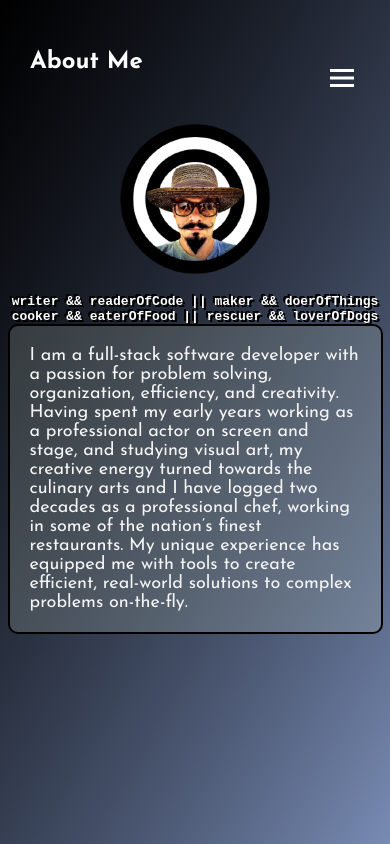
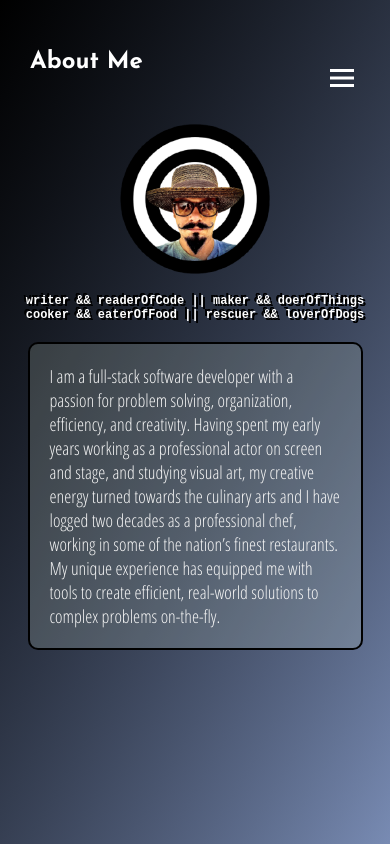
Before and after one commit to JohnnyMohawk/jna-dev-portfolio, a React (Create React App) app: page /about-me in a window 390 px wide. Built offline with nearby package versions, Linux system fonts and the light colour scheme.

Commit message:
change font on bio

```diff
--- a/public/index.html
+++ b/public/index.html
@@ -14,6 +14,9 @@
     <link rel="preconnect" href="https://fonts.googleapis.com">
     <link rel="preconnect" href="https://fonts.gstatic.com" crossorigin>
     <link href="https://fonts.googleapis.com/css2?family=Josefin+Sans:wght@400;700&display=swap" rel="stylesheet">
+    <link rel="preconnect" href="https://fonts.googleapis.com">
+<link rel="preconnect" href="https://fonts.gstatic.com" crossorigin>
+<link href="https://fonts.googleapis.com/css2?family=Open+Sans+Condensed:wght@300&display=swap" rel="stylesheet">
     <title>John Nelson-Alden</title>
   </head>
   <body>
--- a/src/index.css
+++ b/src/index.css
@@ -260,6 +260,7 @@ svg {
   margin-left: auto;
   margin-right: auto;
   font-size: 24px;
+  font-family: 'Open Sans Condensed', sans-serif;
   padding: 20px;
   color: whitesmoke;
   background-color: rgba(193, 207, 192, 0.2);
@@ -361,6 +362,13 @@ svg {
 
 }
 
+@media (max-width: 640px) {
+  .bio {
+    width: 500px;
+    /* font-size: 18px; */
+  }
+}
+
 @media (max-width: 500px) {
   .menu-btn {
     right: 30px;
@@ -387,13 +395,13 @@ svg {
   }
 
   #about-header {
-    width: 375px;
-    font-size: 13px;
-    margin-bottom: -20px;
+    width: 345px;
+    font-size: 12px;
+    margin-bottom: 10px;
   }
 
   .bio {
-    width: 375px;
+    width: 335px;
     font-size: 18px;
   }
 
```
